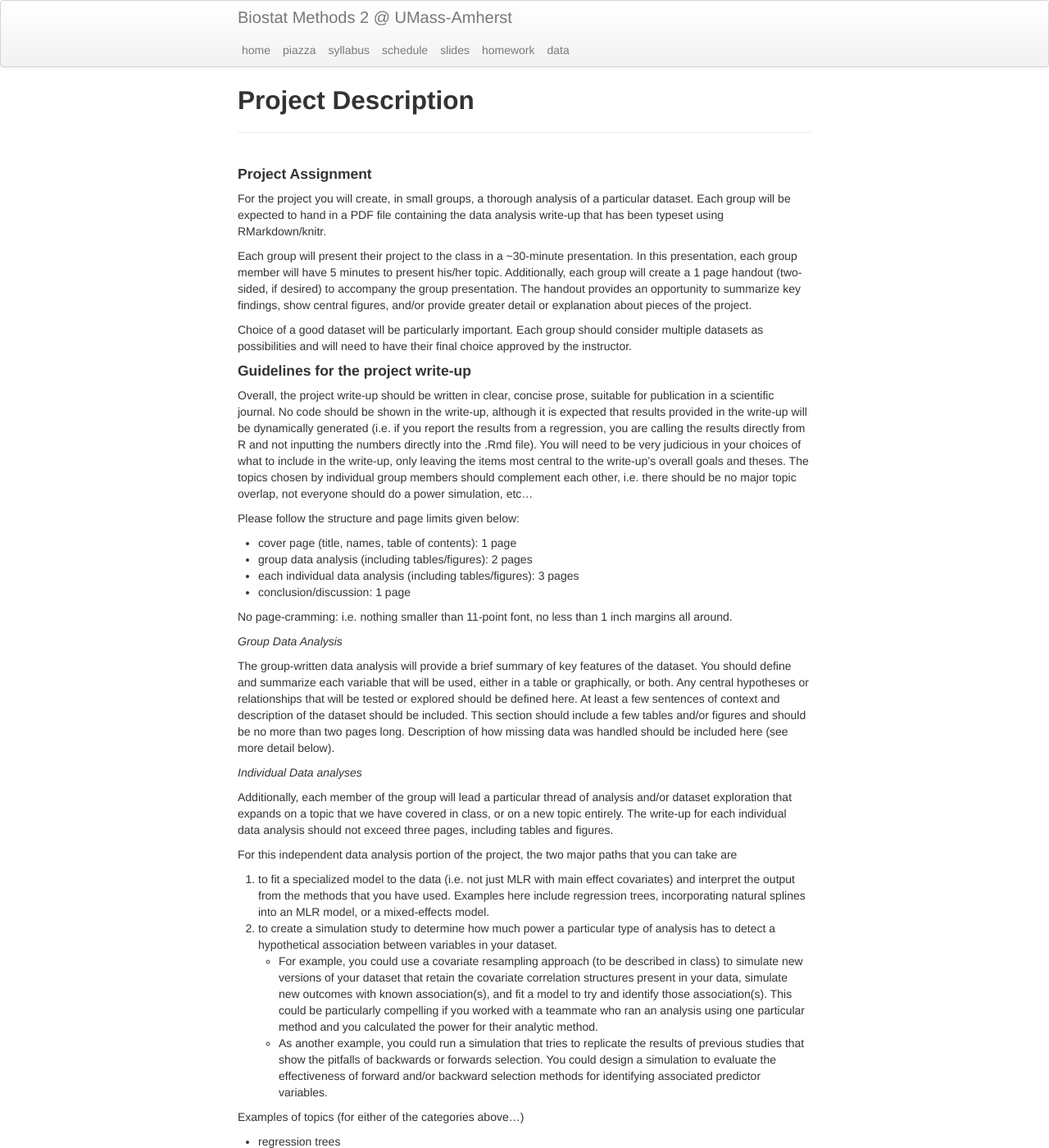
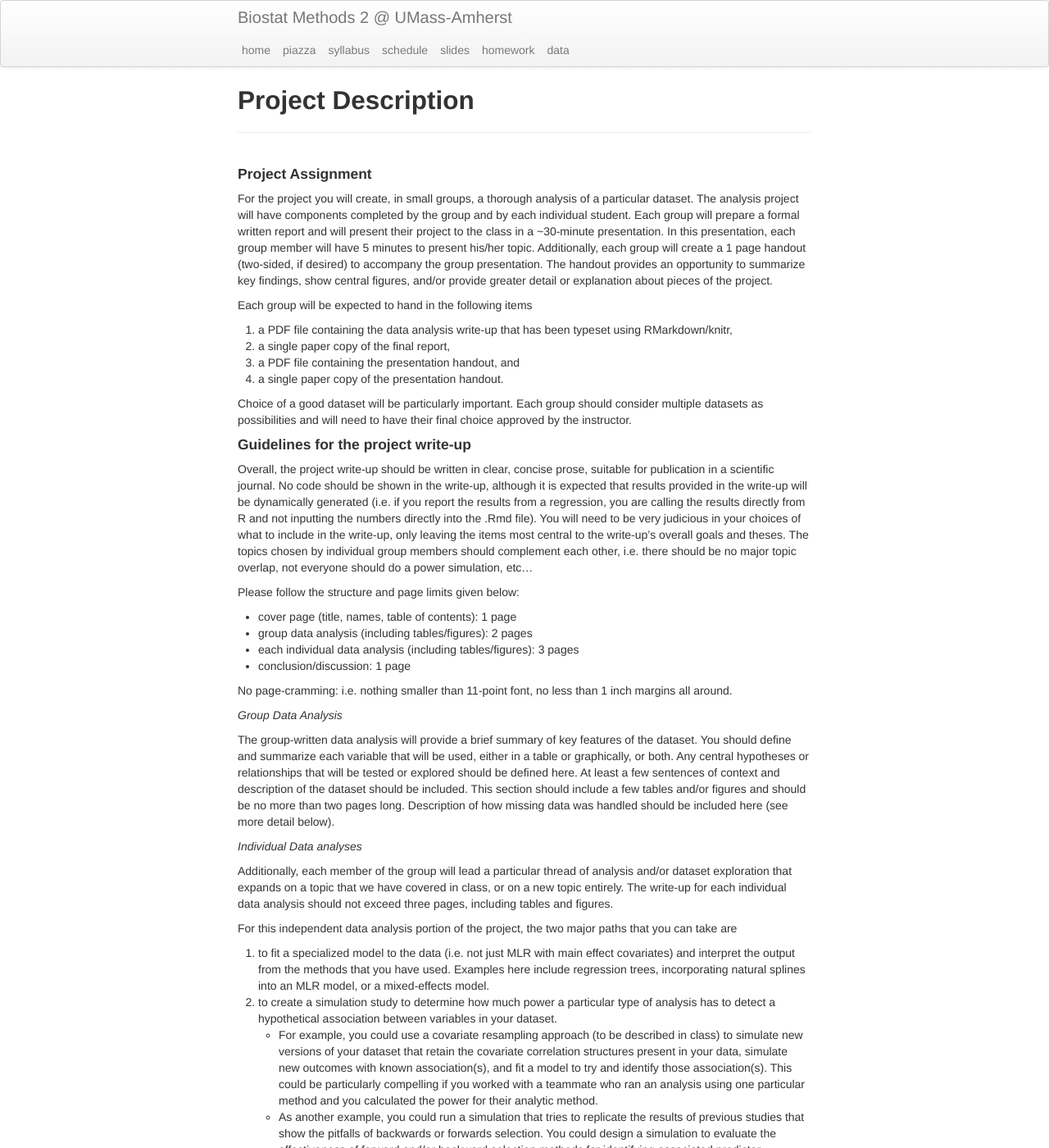
Before and after one commit to nickreich/stat-modeling-2015, a Jekyll site: the page built from pages/project.md, in a window 1280 px wide and 1400 px high. Shown: the whole window at 82% size. Built offline with Jekyll 4.4.1, drawn with Linux system fonts in a browser that asks for light colours; some of the changed text lies outside the part shown.

Commit message:
project and schedule updates

```diff
--- a/pages/project.md
+++ b/pages/project.md
@@ -4,9 +4,14 @@ title: Project Description
 ---
 
 #### Project Assignment
-For the project you will create, in small groups, a thorough analysis of a particular dataset. Each group will be expected to hand in a PDF file containing the data analysis write-up that has been typeset using RMarkdown/knitr.
+For the project you will create, in small groups, a thorough analysis of a particular dataset. The analysis project will have components completed by the group and by each individual student. Each group will prepare a formal written report and will present their project to the class in a ~30-minute presentation. In this presentation, each group member will have 5 minutes to present his/her topic. Additionally, each group will create a 1 page handout (two-sided, if desired) to accompany the group presentation. The handout provides an opportunity to summarize key findings, show central figures, and/or provide greater detail or explanation about pieces of the project.
 
-Each group will present their project to the class in a ~30-minute presentation. In this presentation, each group member will have 5 minutes to present his/her topic. Additionally, each group will create a 1 page handout (two-sided, if desired) to accompany the group presentation. The handout provides an opportunity to summarize key findings, show central figures, and/or provide greater detail or explanation about pieces of the project.
+Each group will be expected to hand in the following items
+
+1. a PDF file containing the data analysis write-up that has been typeset using RMarkdown/knitr,
+2. a single paper copy of the final report,
+3. a PDF file containing the presentation handout, and
+4. a single paper copy of the presentation handout.
 
 Choice of a good dataset will be particularly important. Each group should consider multiple datasets as possibilities and will need to have their final choice approved by the instructor.
 
@@ -15,6 +20,7 @@ Choice of a good dataset will be particularly important. Each group should consi
 Overall, the project write-up should be written in clear, concise prose, suitable for publication in a scientific journal. No code should be shown in the write-up, although it is expected that results provided in the write-up will be dynamically generated (i.e. if you report the results from a regression, you are calling the results directly from R and not inputting the numbers directly into the .Rmd file). You will need to be very judicious in your choices of what to include in the write-up, only leaving the items most central to the write-up's overall goals and theses. The topics chosen by individual group members should complement each other, i.e. there should be no major topic overlap, not everyone should do a power simulation, etc...
 
 Please follow the structure and page limits given below:
+
 * cover page (title, names, table of contents): 1 page
 * group data analysis (including tables/figures): 2 pages
 * each individual data analysis (including tables/figures): 3 pages
@@ -37,7 +43,7 @@ For this independent data analysis portion of the project, the two major paths t
   - For example, you could use a covariate resampling approach (to be described in class) to simulate new versions of your dataset that retain the covariate correlation structures present in your data, simulate new outcomes with known association(s), and fit a model to try and identify those association(s). This could be particularly compelling if you worked with a teammate who ran an analysis using one particular method and you calculated the power for their analytic method.
   - As another example, you could run a simulation that tries to replicate the results of previous studies that show the pitfalls of backwards or forwards selection. You could design a simulation to evaluate the effectiveness of forward and/or backward selection methods for identifying associated predictor variables.
 
-Examples of topics (for either of the categories above...)
+Examples of topics
 
 * regression trees
 * natural or B-splines
@@ -49,6 +55,7 @@ Examples of topics (for either of the categories above...)
 The data analysis write-up will contain a section for each group member's analysis and a conclusion that summarizes the results.
 
 _Missing Data_
+
 Many datasets will have missing data in them. Your group will be expected to come up with an justifiable approach for dealing with any missingness in the data (i.e. multiple imputation, sensitivity analyses). Within a group, the approaches taken to deal with missing data should be consistent.
 
 #### Project grading
@@ -71,8 +78,7 @@ As an example: Your group receives 40/50 points for the "final product produced
 #### Deadlines
 * Fri Mar 27: Groups propose a dataset
 * Fri Apr 3: Individual topics proposed (1 paragraph summary, submitted to instructor on Google Drive)
-* Mon Apr 13: Draft of group data description write-up due
-* Mon Apr 20: Draft of individual data analysis due
-* Tue Apr 21: Group-based project critiques (??)
-* Thu Apr 23: Group 1 (and Group 2?) present
-* Tue Apr 28: Group 3 (and Group 2?) presents
+* Mon Apr 13: Draft of group data description write-up due, 5pm
+* Mon Apr 20: Draft of individual data analysis due, 5pm
+* Thu Apr 23: Group 1 (and Group 2?) present, project handed in on Fri 4/24 by 5pm
+* Tue Apr 28: Group 3 (and Group 2?) presents, project handed in on Wed 4/29 by 5pm
```
Also changed, not shown: pages/schedule.md (+19 -2 lines).
